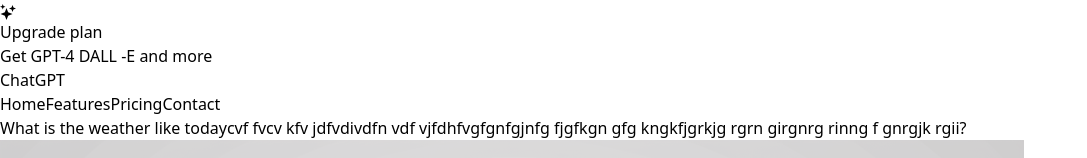
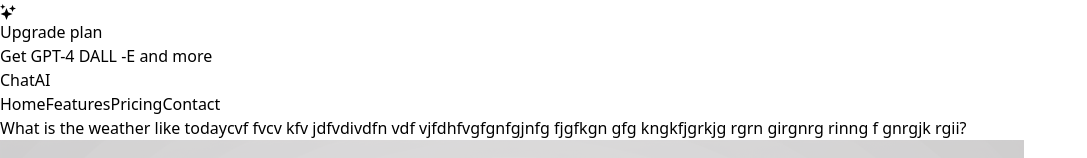
Before and after one commit to MohammedJunaid1/build, a React (Vite) app: page / in a window 1280 px wide. Shown: the part 576-734 px from the top of the page, without its empty margins (0-1087 px from the left). Built offline with nearby package versions, Linux system fonts and the light colour scheme.

Commit message:
Created Navbar component

```diff
--- a/src/component/Navbar.jsx
+++ b/src/component/Navbar.jsx
@@ -5,7 +5,7 @@
         <nav className="bg-neutral-800 p-4">
             <div className="container mx-auto flex justify-between items-center">
                 <div className="text-white text-xl font-bold">
-                    ChatGPT
+                    ChatAI
                 </div>
                 <div className="flex space-x-4">
                     <a href="#" className="text-gray-300 hover:text-white">
```
